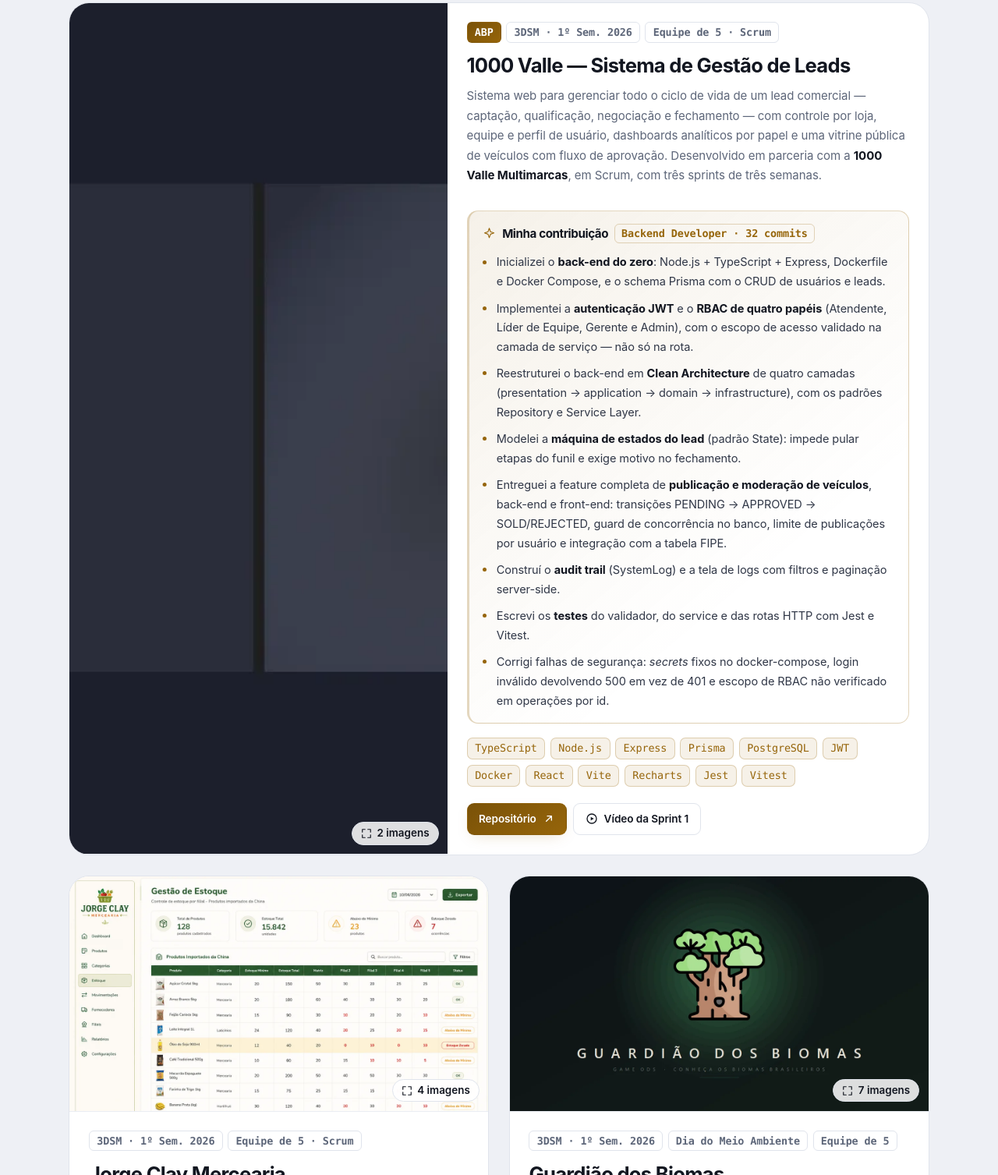
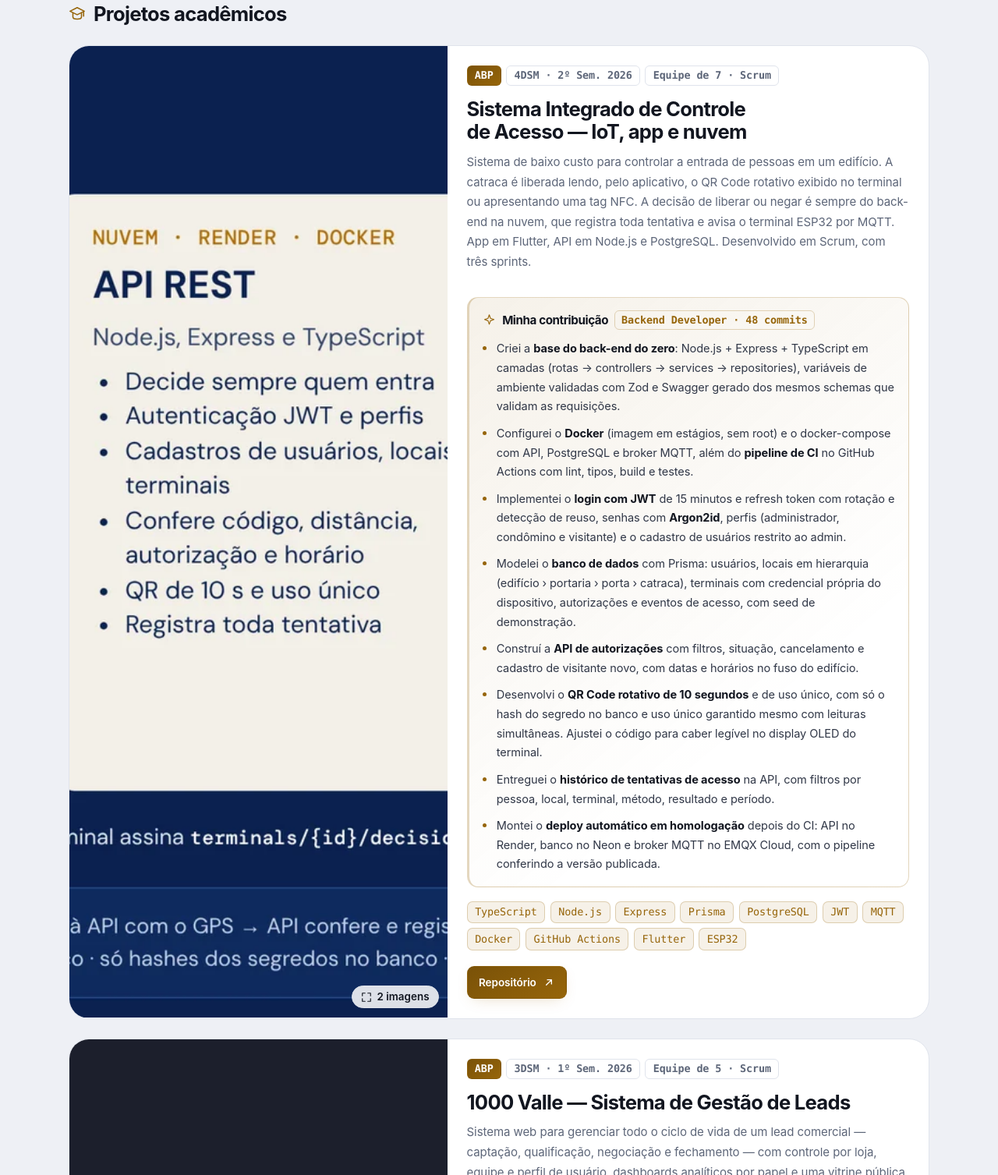
Before and after one commit to fatec-jacarei-dsm-portfolio/ra2581392613045, a plain HTML site: page docs/index.html in a window 1280 px wide. Shown: the part 2680-4187 px from the top of the page at 78% size. Drawn offline with Linux system fonts and the light colour scheme.

Commit message:
feat: adiciona ABP do 4o semestre (Sistema Integrado de Controle de Acesso)
- card da ABP 4DSM com contribuicao individual (Backend Developer, 48 commits)
- galeria com diagramas de arquitetura e de casos de uso do projeto
- menciona a ABP do 4o semestre na secao Sobre

Co-Authored-By: Claude Opus 5.5 <noreply@anthropic.com>

```diff
--- a/docs/index.html
+++ b/docs/index.html
@@ -146,6 +146,8 @@
           certa. No ABP do 3º semestre construí o back-end de um sistema de gestão de leads do
           zero — autenticação JWT, RBAC de quatro papéis, Clean Architecture e uma máquina de
           estados que impede o lead de pular etapas. Foi ali que a preferência virou convicção.
+          No ABP do 4º semestre voltei ao back-end, agora de um sistema de controle de acesso com
+          IoT: API, banco, QR Code rotativo de uso único, CI e deploy em homologação.
         </p>
       </div>
 
@@ -237,6 +239,54 @@
       <h3 class="group__title"><svg class="ico" aria-hidden="true"><use href="#i-cap"></use></svg>Projetos acadêmicos</h3>
 
       <div class="grid">
+
+        <!-- ABP 4DSM -->
+        <article class="card card--wide reveal" data-cat="academico">
+          <div class="card__media">
+            <img src="img/projetos/acesso-arquitetura.webp" alt="Diagrama de arquitetura do Sistema Integrado de Controle de Acesso: app Flutter, terminal ESP32, API REST, PostgreSQL e broker MQTT" width="1600" height="903" loading="lazy" decoding="async">
+            <button class="card__zoom" type="button" data-gallery="acesso" aria-label="Abrir galeria do projeto Sistema Integrado de Controle de Acesso">
+              <svg class="ico" aria-hidden="true"><use href="#i-expand"></use></svg><span>2 imagens</span>
+            </button>
+          </div>
+          <div class="card__body">
+            <div class="card__tags">
+              <span class="tag tag--hot">ABP</span>
+              <span class="tag">4DSM · 2º Sem. 2026</span>
+              <span class="tag">Equipe de 7 · Scrum</span>
+            </div>
+            <h4 class="card__title">Sistema Integrado de Controle de Acesso — IoT, app e nuvem</h4>
+            <p class="card__desc">
+              Sistema de baixo custo para controlar a entrada de pessoas em um edifício. A catraca
+              é liberada lendo, pelo aplicativo, o QR Code rotativo exibido no terminal ou
+              apresentando uma tag NFC. A decisão de liberar ou negar é sempre do back-end na
+              nuvem, que registra toda tentativa e avisa o terminal ESP32 por MQTT. App em Flutter,
+              API em Node.js e PostgreSQL. Desenvolvido em Scrum, com três sprints.
+            </p>
+            <div class="contrib">
+              <h5 class="contrib__head">
+                <svg class="ico" aria-hidden="true"><use href="#i-spark"></use></svg>
+                Minha contribuição <span class="contrib__role">Backend Developer · 48 commits</span>
+              </h5>
+              <ul class="contrib__list">
+                <li>Criei a <b>base do back-end do zero</b>: Node.js + Express + TypeScript em camadas (rotas → controllers → services → repositories), variáveis de ambiente validadas com Zod e Swagger gerado dos mesmos schemas que validam as requisições.</li>
+                <li>Configurei o <b>Docker</b> (imagem em estágios, sem root) e o docker-compose com API, PostgreSQL e broker MQTT, além do <b>pipeline de CI</b> no GitHub Actions com lint, tipos, build e testes.</li>
+                <li>Implementei o <b>login com JWT</b> de 15 minutos e refresh token com rotação e detecção de reuso, senhas com <b>Argon2id</b>, perfis (administrador, condômino e visitante) e o cadastro de usuários restrito ao admin.</li>
+                <li>Modelei o <b>banco de dados</b> com Prisma: usuários, locais em hierarquia (edifício › portaria › porta › catraca), terminais com credencial própria do dispositivo, autorizações e eventos de acesso, com seed de demonstração.</li>
+                <li>Construí a <b>API de autorizações</b> com filtros, situação, cancelamento e cadastro de visitante novo, com datas e horários no fuso do edifício.</li>
+                <li>Desenvolvi o <b>QR Code rotativo de 10 segundos</b> e de uso único, com só o hash do segredo no banco e uso único garantido mesmo com leituras simultâneas. Ajustei o código para caber legível no display OLED do terminal.</li>
+                <li>Entreguei o <b>histórico de tentativas de acesso</b> na API, com filtros por pessoa, local, terminal, método, resultado e período.</li>
+                <li>Montei o <b>deploy automático em homologação</b> depois do CI: API no Render, banco no Neon e broker MQTT no EMQX Cloud, com o pipeline conferindo a versão publicada.</li>
+              </ul>
+            </div>
+            <ul class="chips chips--tech">
+              <li>TypeScript</li><li>Node.js</li><li>Express</li><li>Prisma</li><li>PostgreSQL</li>
+              <li>JWT</li><li>MQTT</li><li>Docker</li><li>GitHub Actions</li><li>Flutter</li><li>ESP32</li>
+            </ul>
+            <div class="card__links">
+              <a class="btn btn--sm btn--primary" href="https://github.com/heloisa-cardillo/ABP-4-Semestre-" target="_blank" rel="noopener noreferrer">Repositório<svg class="ico" aria-hidden="true"><use href="#i-arrow"></use></svg></a>
+            </div>
+          </div>
+        </article>
 
         <!-- ABP 3DSM -->
         <article class="card card--wide reveal" data-cat="academico">
--- a/docs/js/main.js
+++ b/docs/js/main.js
@@ -164,6 +164,10 @@
 
   /* ------------------------------------------------- 7. LIGHTBOX */
   const GALLERIES = {
+    acesso: [
+      { src: 'img/projetos/acesso-arquitetura.webp',  cap: 'Arquitetura: app Flutter e terminal ESP32 falam com a API REST, que decide o acesso, grava no PostgreSQL e avisa a catraca pelo broker MQTT.' },
+      { src: 'img/projetos/acesso-casos-de-uso.webp', cap: 'Diagrama de casos de uso: administração, aplicativo móvel e terminal de acesso.' }
+    ],
     valle: [
       { src: 'img/projetos/valle-leads.webp', cap: 'Protótipo das telas de acesso: área do colaborador e cadastro do cliente na vitrine pública.' },
       { src: 'img/projetos/valle-der.webp',   cap: 'Diagrama entidade-relacionamento do banco — modelo que sustenta leads, equipes, lojas, negociações e a vitrine de veículos.' }
```
Also changed, not shown: docs/img/projetos/acesso-arquitetura.webp (added), docs/img/projetos/acesso-casos-de-uso.webp (added).
